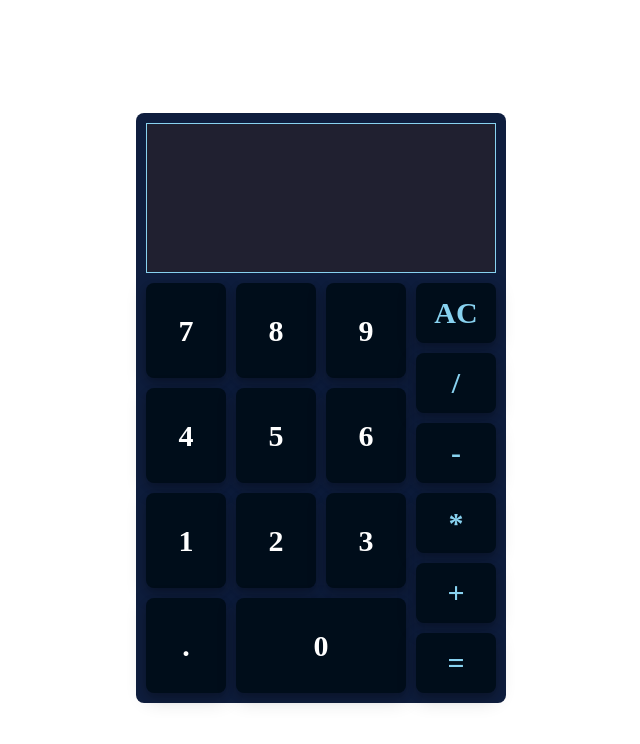
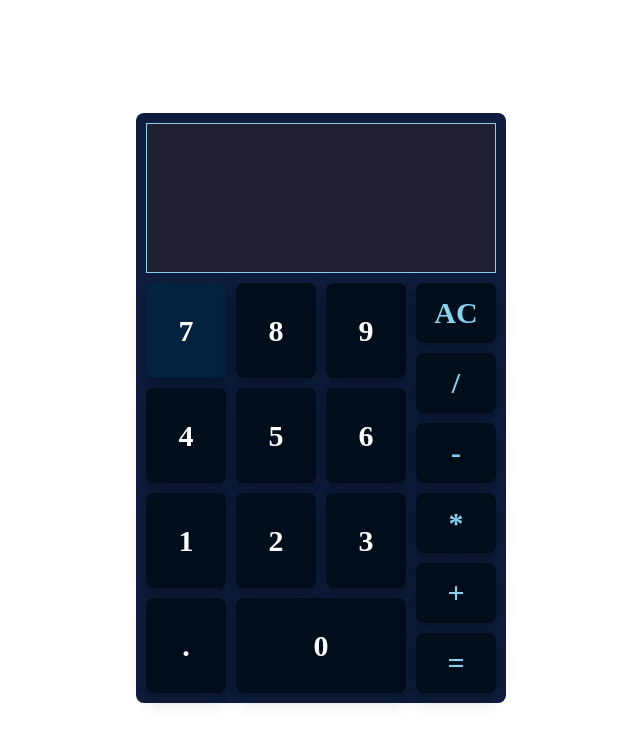
Before and after one commit to fidelisobioma/calculator, a plain HTML site: page index.html in a window 1280 px wide. In both pictures the pointer is over the element 505 px from the left and 330 px from the top of the page. Shown: the whole page, without its empty margins (319-959 px from the left). Drawn offline with Linux system fonts and the light colour scheme.

Commit message:
hover effect added to the buttons

```diff
--- a/style.css
+++ b/style.css
@@ -65,3 +65,7 @@ body {
 .zero {
   width: 170px !important;
 }
+.numbers > div:hover,
+.operators > div:hover {
+  background-color: #032240;
+}
```
